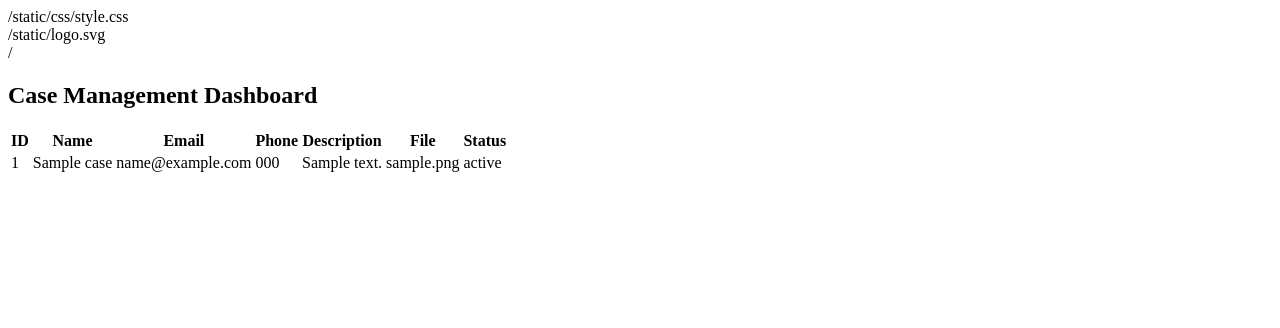
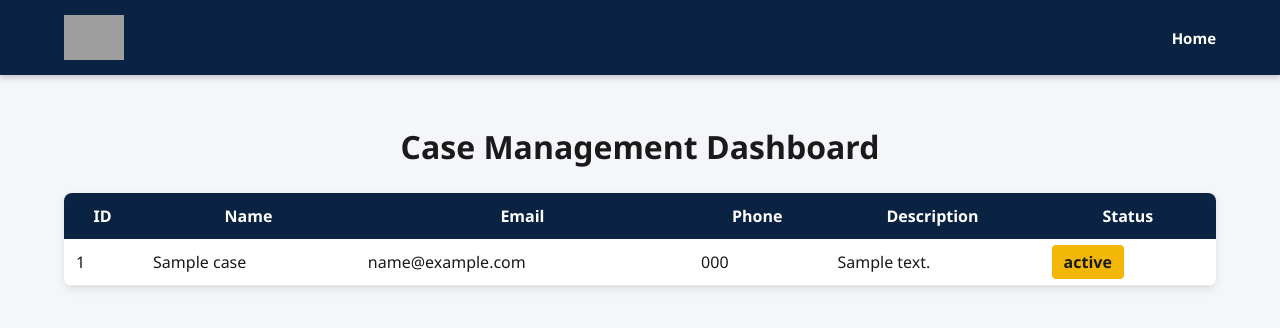
Before and after one commit to Evance34/rescue, a Flask app: page /dashboard in a window 1280 px wide. Shown: the top 328 px of the page. Run offline with Flask 3, Linux system fonts and the light colour scheme; the visitor is signed in with stand-in values (Sample User, id 1); tables that the repository leaves empty hold one stand-in row (values such as "Sample post"); grey boxes are pictures that could not be loaded.

Commit message:
Update dashboard.html

```diff
--- a/templates/dashboard.html
+++ b/templates/dashboard.html
@@ -2,15 +2,16 @@
 <html>
 <head>
     <title>Case Dashboard – Fraud Rescue</title>
-    /static/css/style.css
+
+    <link rel="stylesheet" href="{{ url_for('static', filename='css/style.css') }}">
 </head>
 <body>
 
 <header class="header">
     <div class="nav">
-        /static/logo.svg
+        <img src="{{ url_for('static', filename='logo.svg') }}" alt="Fraud Rescue Logo">
         <nav>
-            /
+            <a href="/">Home</a>
         </nav>
     </div>
 </header>
@@ -25,7 +26,6 @@
             <th>Email</th>
             <th>Phone</th>
             <th>Description</th>
-            <th>File</th>
             <th>Status</th>
         </tr>
 
@@ -36,7 +36,6 @@
             <td>{{ c[2] }}</td>
             <td>{{ c[3] }}</td>
             <td>{{ c[4] }}</td>
-            <td>{{ c[5] }}</td>
             <td><span class="status">{{ c[6] }}</span></td>
         </tr>
         {% endfor %}
```
